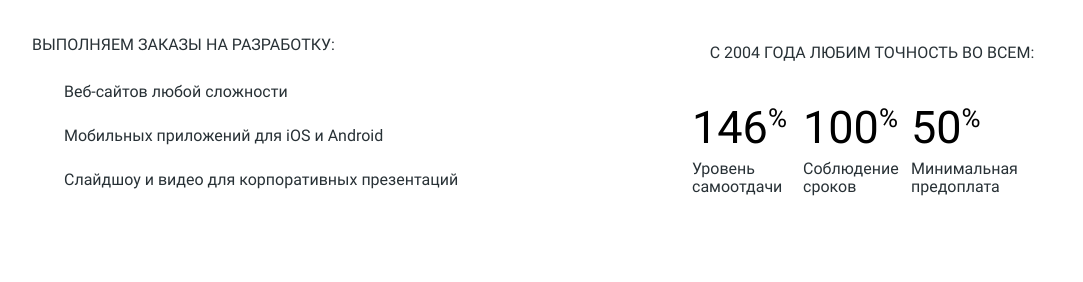
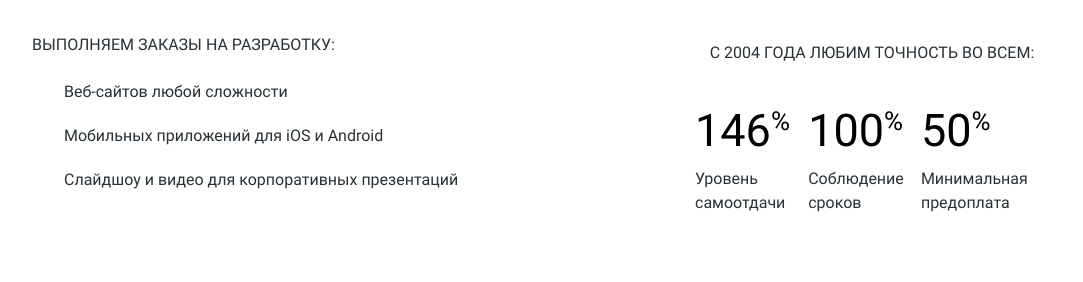
Before and after one commit to Kalmgu/Practice-Nerds, a plain HTML site: page index.html in a window 1280 px wide. Shown: the part 1305-1587 px from the top of the page, without its empty margins (98-1181 px from the left). Drawn offline with Linux system fonts and the light colour scheme.

Commit message:
edit css

```diff
--- a/css/style.css
+++ b/css/style.css
@@ -27,7 +27,9 @@
 
 /* Global */
 
-* {
+*,
+::after,
+::before {
   box-sizing: border-box;
 }
 
@@ -338,16 +340,16 @@
   margin: 37px 0 31px 0;
 }
 
-.flex {
+/* .flex {
   display: flex;
   justify-content: space-between;
 }
 
 .about-box-right dl {
   margin: 0;
-}
+} */
 
-.about-box-right dt {
+.about-box-right tr:first-child {
   font-weight: 700;
   font-size: 45px;
   line-height: 64px;
--- a/index.html
+++ b/index.html
@@ -117,7 +117,7 @@
         <div class="about-box-right">
           <img src="img/logotype-and-balloons.png" width="360" height="208" alt="Логотип на фоне воздушных шаров">
           <p>с 2004 года Любим точность во всем:</p>
-          <div class="flex">
+          <!-- <div class="flex">
             <dl>
               <dt>146<sup>%</sup></dt>
               <dd>Уровень самоотдачи</dd>
@@ -130,7 +130,19 @@
               <dt>50<sup>%</sup></dt>
               <dd>Минимальная предоплата</dd>
             </dl>
-          </div>
+          </div> -->
+          <table>
+            <tr>
+              <td>146<sup>%</sup></td>
+              <td>100<sup>%</sup></td>
+              <td>50<sup>%</sup></td>
+            </tr>
+            <tr>
+              <td>Уровень самоотдачи</td>
+              <td>Соблюдение сроков</td>
+              <td>Минимальная предоплата</td>
+            </tr>
+          </table>
         </div>
       </section>
       <!-- Клиенты -->
```
